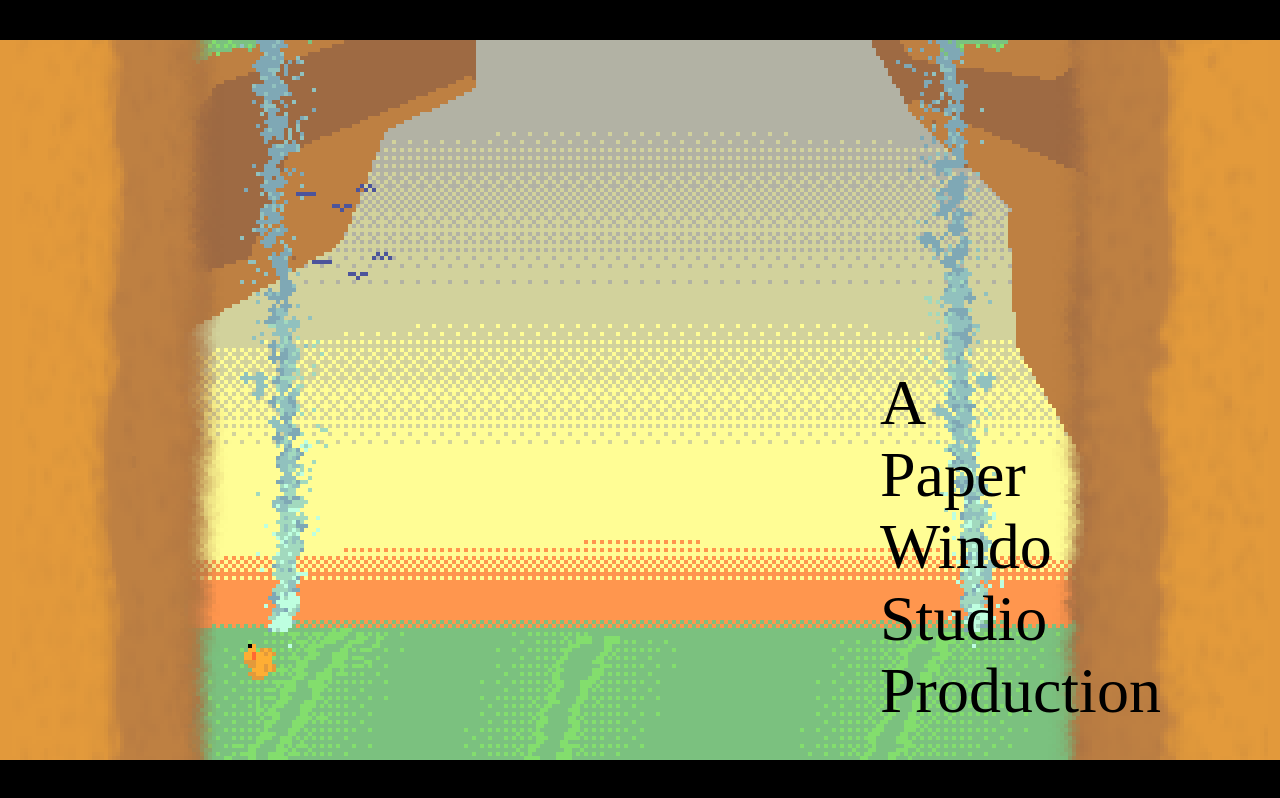
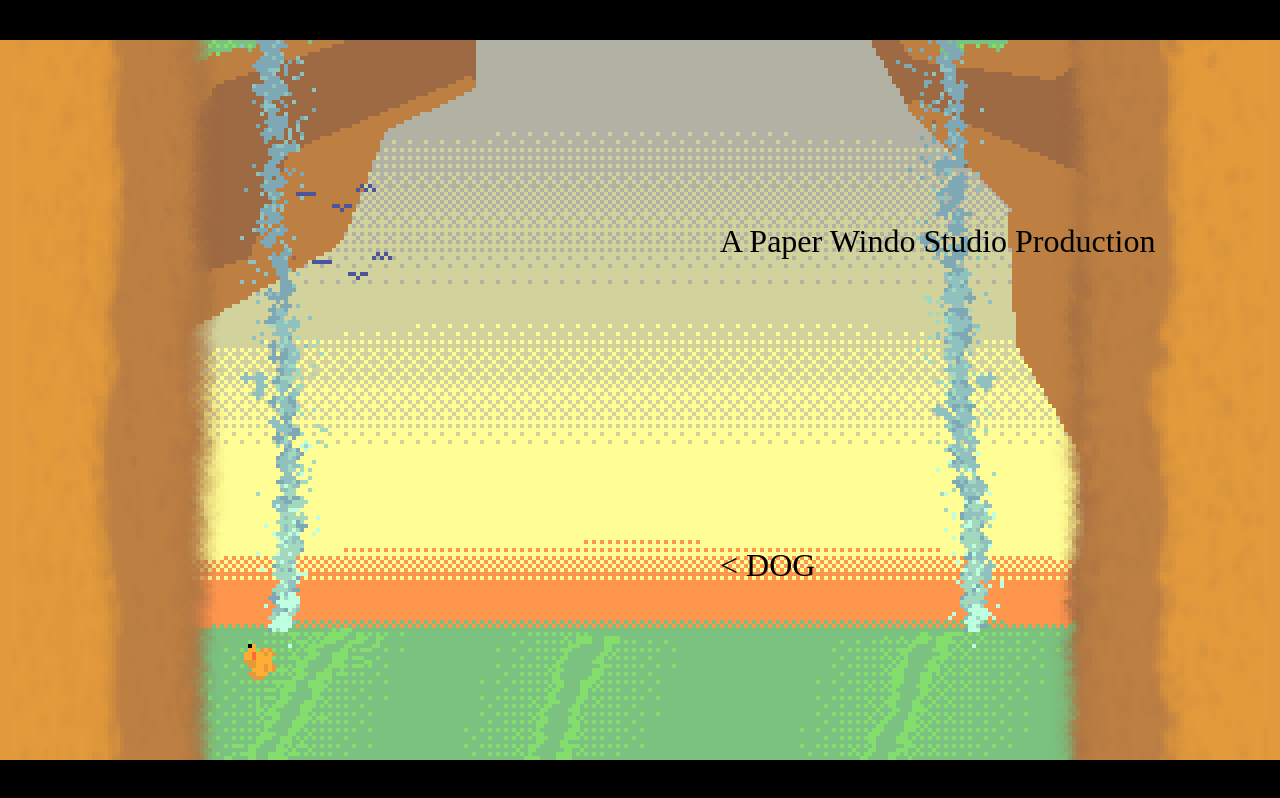
Before and after one commit to NicoNicoCip/To-The-Core, a website with bundled scripts: page pages/world1/level1.html in a window 1280 px wide. Built offline with nearby package versions, Linux system fonts and the light colour scheme.

Commit message:
0.2.1 / fixed splash

```diff
--- a/pages/world1/level1.css
+++ b/pages/world1/level1.css
@@ -39,6 +39,10 @@
     background-size: cover;
 }
 
+#splash {
+    font-size: 8px;
+}
+
 #fade {
     position: absolute;
     width: 100%;
--- a/pages/world1/level1.js
+++ b/pages/world1/level1.js
@@ -35,7 +35,9 @@ const background3 = new obj({
 
 
 const splash = new obj({
-    name: "splasg"
+    name: "splash",
+    width: 180,
+    height: 60
 })
 
 splash.graphic.innerHTML = `
@@ -43,12 +45,28 @@ splash.graphic.innerHTML = `
     MANEL <br>
     JOAN <br>
     NICO <br>
- <br>
- <br>
- <br>
- <br>
- <br>
+<br>
+<br>
+<br>
+<br>
+<br>
+<br>
+<br>
+<br>
+<br>
+<br>
+<br>
+<br>
     A Paper Windo Studio Production <br>
+<br>
+<br>
+<br>
+<br>
+<br>
+<br>
+<br>
+<br>
+< DOG
 `
 
 let player = new Player(60, 50)
@@ -185,7 +203,7 @@ function intro() {
         if (timr < 600) {
 
             splash.move(
-                220,
+                180,
                 200 - acc
             )
         }
```
